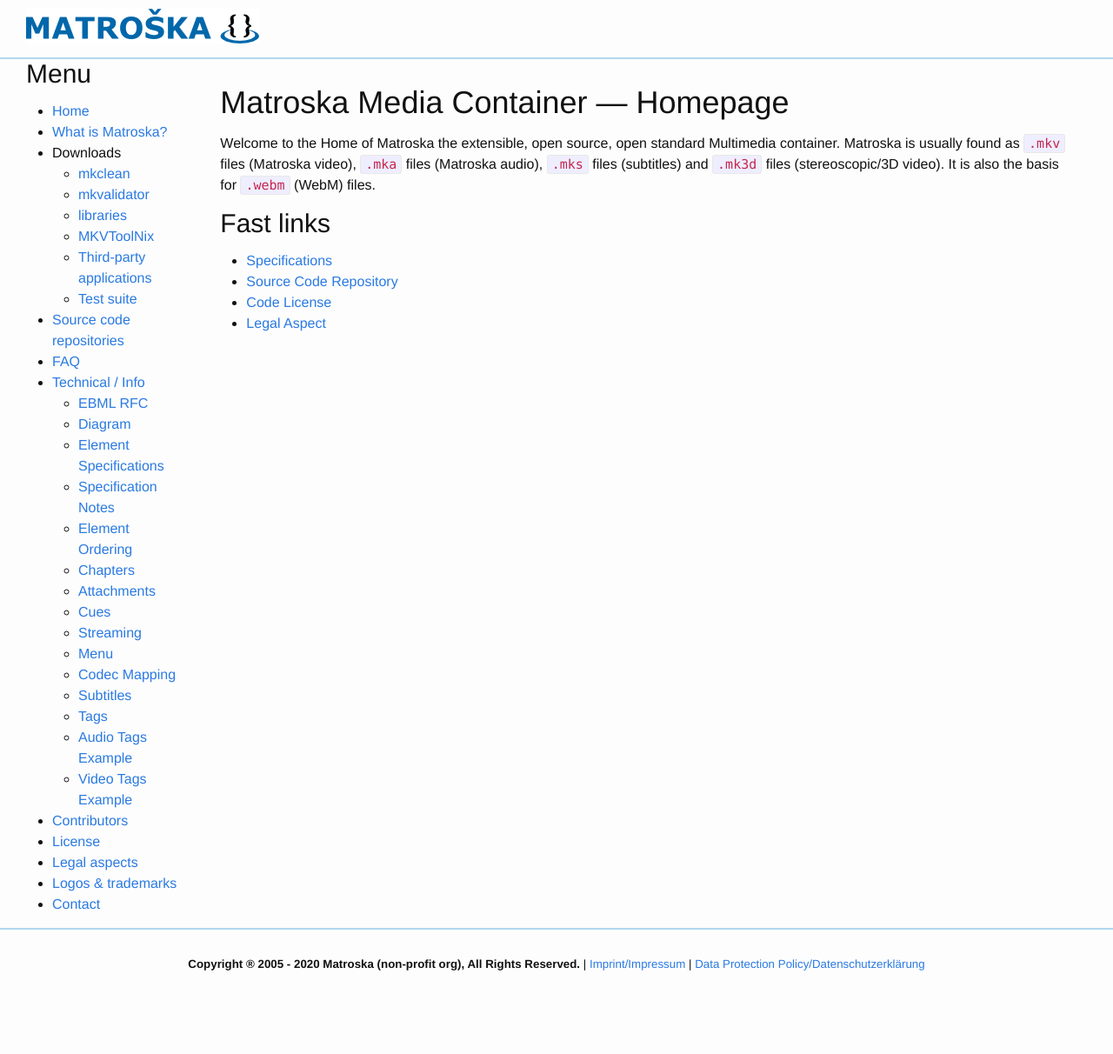
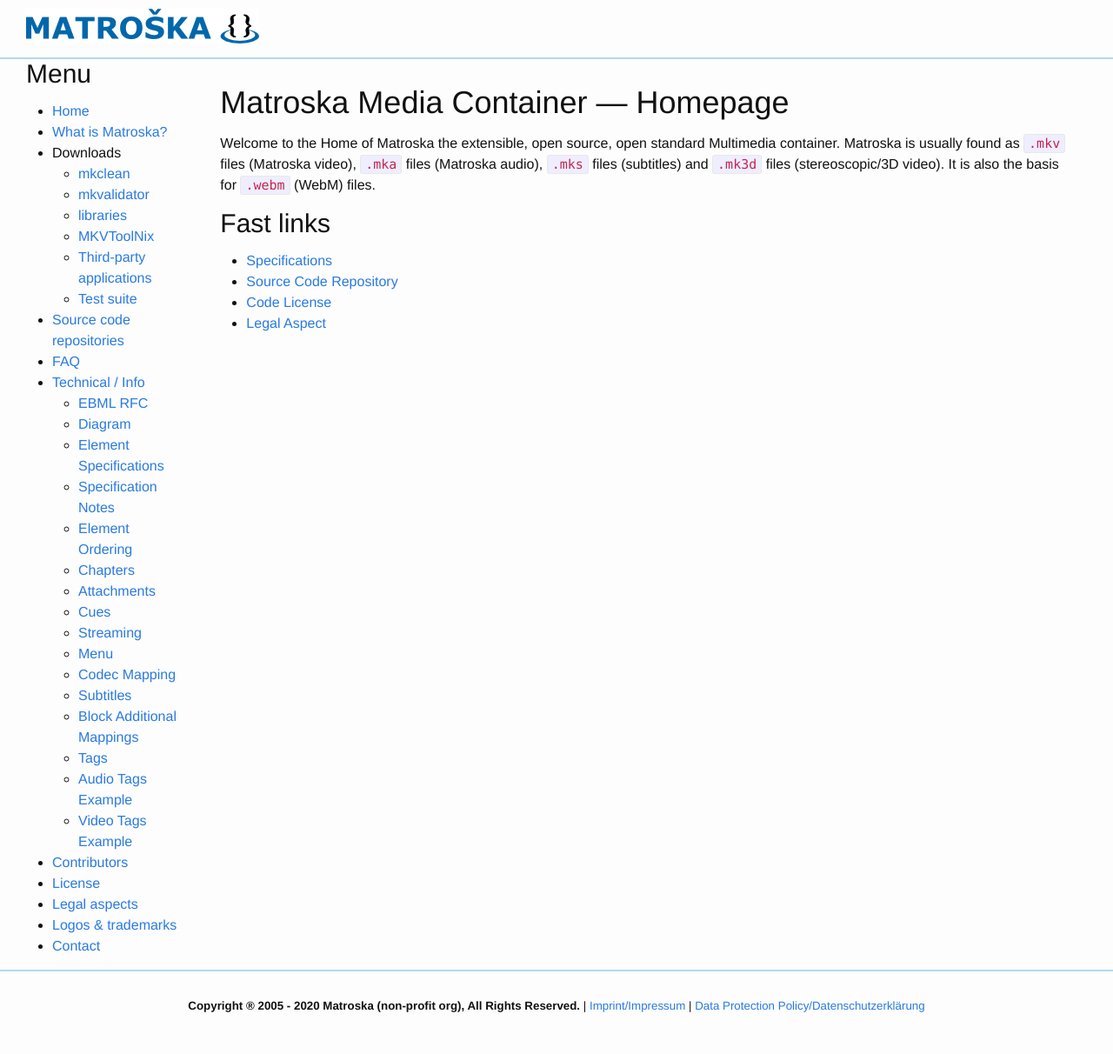
Before and after one commit to Matroska-Org/infrastructure, a Jekyll site: the page built from website/index.md, in a window 1280 px wide. Shown: the whole page at 87% size. Built offline with Jekyll 4.4.1, drawn with Linux system fonts in a browser that asks for light colours; before the commit the page ends 1164 px from its top, so only the background shows below that.

Commit message:
add block additional mappings document

```diff
--- a/website/_includes/sidebar.html
+++ b/website/_includes/sidebar.html
@@ -30,6 +30,7 @@
       <li><a href="{{ site.baseurl }}/technical/menu.html" title="Menu Specifications">Menu</a></li>
       <li><a href="{{ site.baseurl }}/technical/codec_specs.html" title="Codec Mapping">Codec Mapping</a></li>
       <li><a href="{{ site.baseurl }}/technical/subtitles.html" title="Subtitles">Subtitles</a></li>
+      <li><a href="{{ site.baseurl }}/technical/block_additional_mappings.html" title="Block Additional Mappings">Block Additional Mappings</a></li>
       <li><a href="{{ site.baseurl }}/technical/tagging.html" title="Tag Specifications">Tags</a></li>
       <li><a href="{{ site.baseurl }}/technical/tagging-audio-example.html" title="Audio Tags Example">Audio Tags Example</a></li>
       <li><a href="{{ site.baseurl }}/technical/tagging-video-example.html" title="Video Tags Example">Video Tags Example</a></li>
```
Also changed, not shown: 2 other files.
